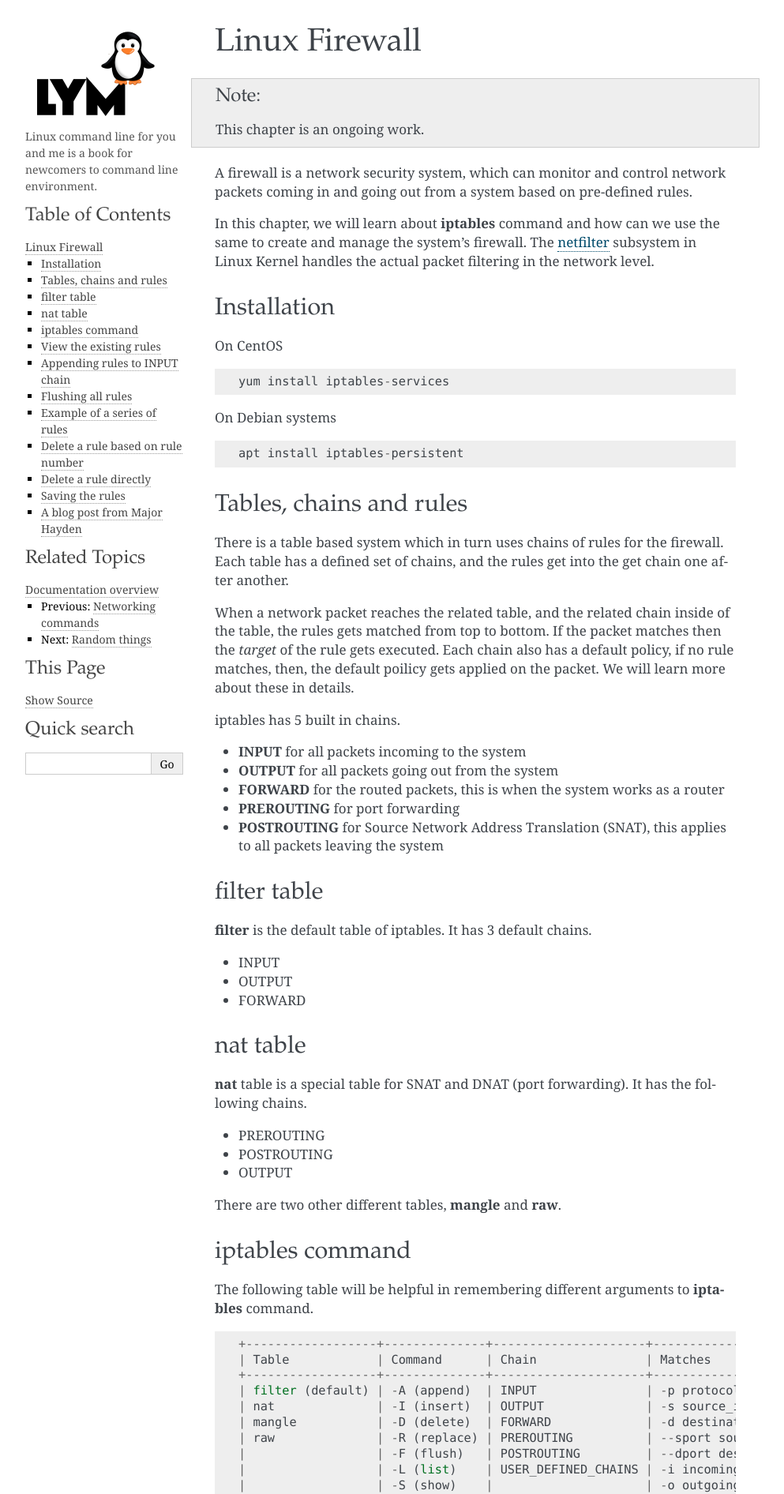
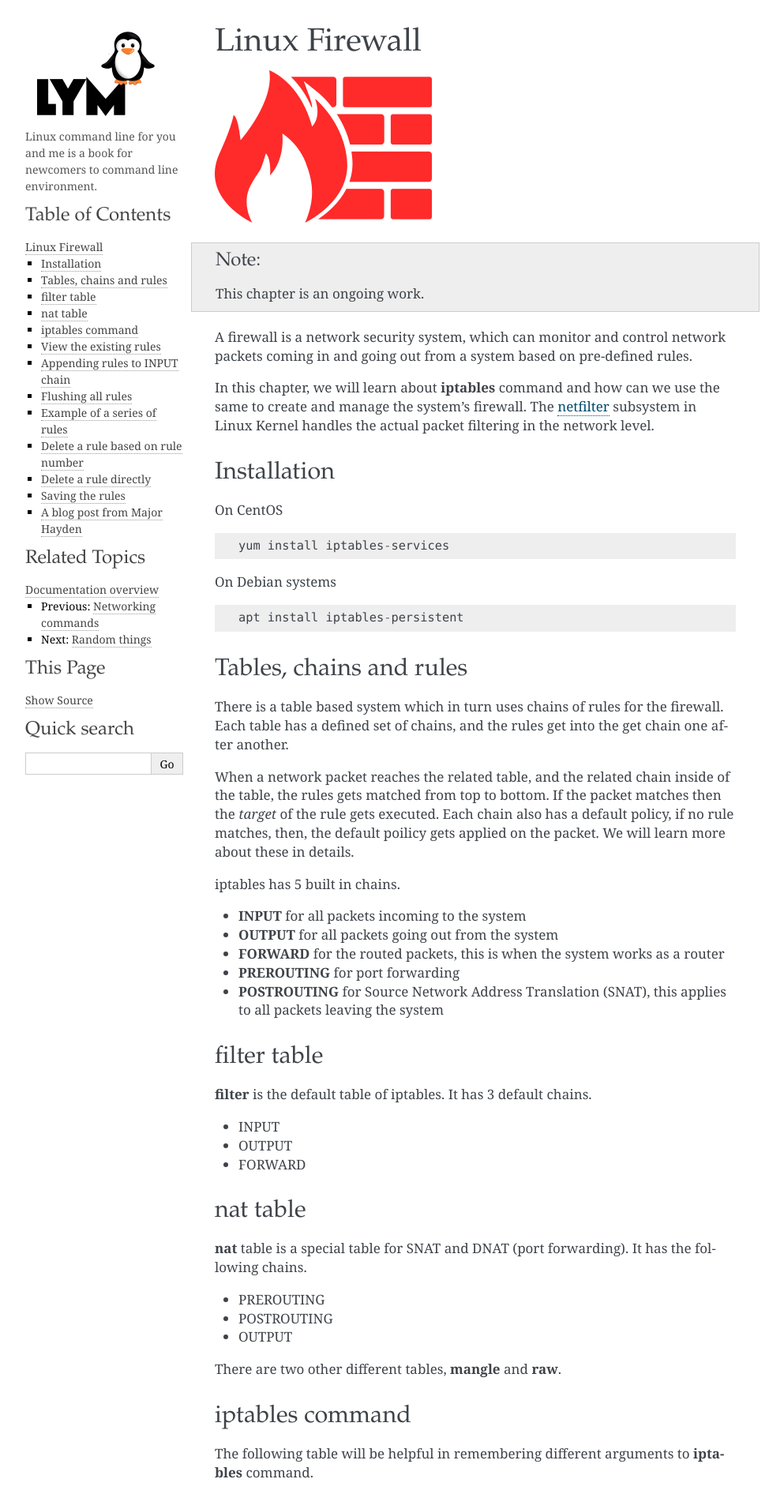
Before and after one commit to kushaldas/lym, a Sphinx documentation site: the page built from docs/firewall.rst, in a window 1280 px wide. Shown: the top 1892 px of the page at 79% size, without its empty margins (148-1141 px from the left). Built offline with Sphinx 7.4.7, drawn with Linux system fonts in a browser that asks for light colours; a script that is not in the unit is left out.

Commit message:
Nice logo for firewall

```diff
--- a/docs/firewall.rst
+++ b/docs/firewall.rst
@@ -1,5 +1,7 @@
 Linux Firewall
 ===============
+
+.. image:: img/firewall.png
 
 .. note:: This chapter is an ongoing work.
 
```
Also changed, not shown: docs/img/firewall.png (added).
